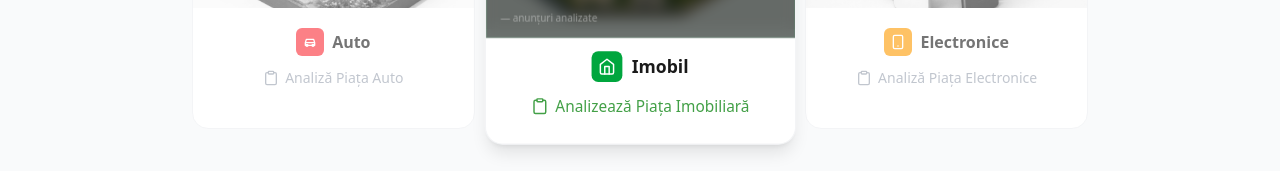
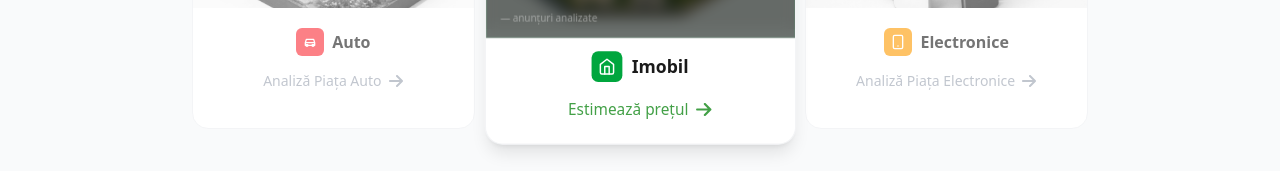
Before and after one commit to inartin/catdai, a Next.js app: page / in a window 1280 px wide. Shown: the part 458-629 px from the top of the page. Built offline with nearby package versions, Linux system fonts and the light colour scheme; no server answers.

Commit message:
better texts and icons

```diff
--- a/src/components/CategoryCards.js
+++ b/src/components/CategoryCards.js
@@ -2,6 +2,7 @@
 
 import { useTranslation } from "@/context/LanguageContext";
 import { useLivePrices } from "@/lib/useLivePrices";
+import { ArrowRight } from "@/components/icons/ArrowsIcons";
 
 const TREND_ARROWS = { up: "↑", down: "↓", stable: "→" };
 const TREND_COLORS = { up: "text-emerald-400/40", down: "text-red-400/40", stable: "text-gray-300/40" };
@@ -73,23 +74,6 @@ function LivePriceBadge({ t, priceData }) {
         </div>
       </div>
     </div>
-  );
-}
-
-function EvalIcon() {
-  return (
-    <svg
-      viewBox="0 0 24 24"
-      className="w-4 h-4"
-      fill="none"
-      stroke="currentColor"
-      strokeWidth="2"
-      strokeLinecap="round"
-      strokeLinejoin="round"
-    >
-      <path d="M16 4h2a2 2 0 0 1 2 2v14a2 2 0 0 1-2 2H6a2 2 0 0 1-2-2V6a2 2 0 0 1 2-2h2" />
-      <rect x="8" y="2" width="8" height="4" rx="1" ry="1" />
-    </svg>
   );
 }
 
@@ -221,8 +205,8 @@ export default function CategoryCards({ onCategorySelect }) {
                         : "text-gray-400"
                         }`}
                     >
-                      <EvalIcon />
                       {cat.cta}
+                      <ArrowRight size={16} className="translate-y-[-2px]" />
                     </span>
                   </div>
                 </div>
--- a/src/locales/ro.json
+++ b/src/locales/ro.json
@@ -24,7 +24,7 @@
   "categories.auto": "Auto",
   "categories.autoAnalysis": "Analiză Piața Auto",
   "categories.realEstate": "Imobil",
-  "categories.realEstateAnalysis": "Analizează Piața Imobiliară",
+  "categories.realEstateAnalysis": "Estimează prețul",
   "categories.electronics": "Electronice",
   "categories.electronicsAnalysis": "Analiză Piața Electronice",
   "categories.comingSoon": "În curând",
--- a/src/locales/ru.json
+++ b/src/locales/ru.json
@@ -24,7 +24,7 @@
   "categories.auto": "Авто",
   "categories.autoAnalysis": "Анализ авторынка",
   "categories.realEstate": "Недвижимость",
-  "categories.realEstateAnalysis": "Анализ рынка недвижимости",
+  "categories.realEstateAnalysis": "Проверить цену",
   "categories.electronics": "Электроника",
   "categories.electronicsAnalysis": "Анализ рынка гаджетов",
   "categories.comingSoon": "Скоро",
```
